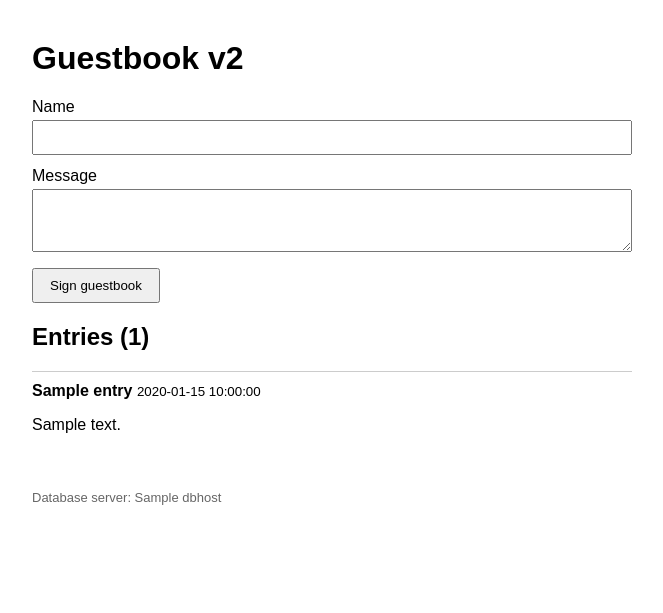
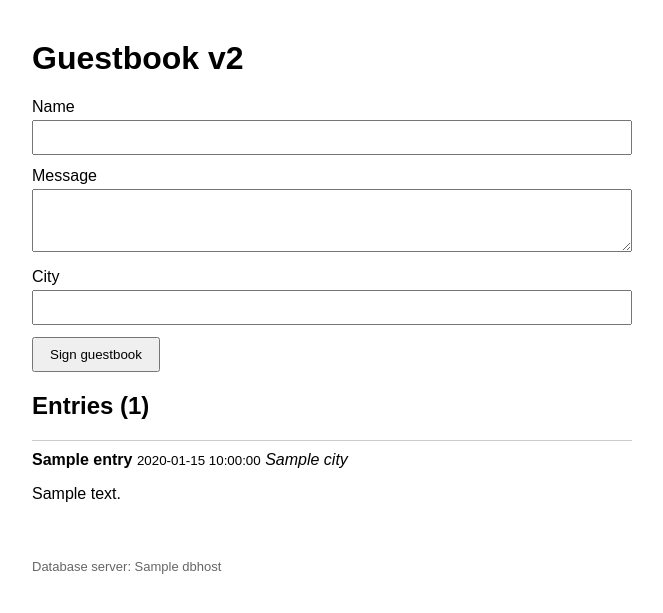
Before and after one commit to HamzaMaLik121/Devops_Bootcamp, a Laravel app: template resources/views/guestbook.blade.php in a window 1280 px wide. Shown: the top 613 px of the page, without its empty margins (308-971 px from the left). Run offline with Laravel 12, Linux system fonts and the light colour scheme; the template is opened without the code that fills it: most values are stand-ins (such as "Sample title", 1, 10 or a date in 2020).

Commit message:
Update 2: add city column

```diff
--- a/app/Models/Entry.php
+++ b/app/Models/Entry.php
@@ -6,5 +6,5 @@ use Illuminate\Database\Eloquent\Model;
 
 class Entry extends Model
 {
-    protected $fillable = ['name', 'message'];
+    protected $fillable = ['name', 'message', 'city'];
 }
--- a/resources/views/guestbook.blade.php
+++ b/resources/views/guestbook.blade.php
@@ -25,14 +25,14 @@
         <textarea name="message" rows="3">{{ old('message') }}</textarea>
         @error('message') <div class="error">{{ $message }}</div> @enderror
 
-        <button type="submit">Sign guestbook</button>
+        <label>City</label><input type="text" name="city"><button type="submit">Sign guestbook</button>
     </form>
 
     <h2>Entries ({{ $entries->count() }})</h2>
     @foreach ($entries as $entry)
         <div class="entry">
             <strong>{{ $entry->name }}</strong>
-            <small>{{ $entry->created_at }}</small>
+            <small>{{ $entry->created_at }}</small> <em>{{ $entry->city }}</em>
             <p>{{ $entry->message }}</p>
         </div>
     @endforeach
--- a/routes/web.php
+++ b/routes/web.php
@@ -14,7 +14,7 @@ Route::get('/', function () {
 Route::post('/entries', function (Request $request) {
     $data = $request->validate([
         'name' => 'required|max:100',
-        'message' => 'required|max:1000',
+        'message' => 'required|max:1000', 'city' => 'nullable|max:100',
     ]);
     Entry::create($data);
     return redirect('/');
```
Also changed, not shown: database/migrations/2026_11_16_000000_add_city_to_entries_table.php (added).
